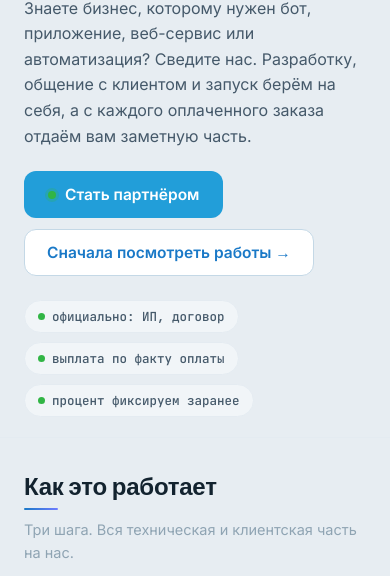
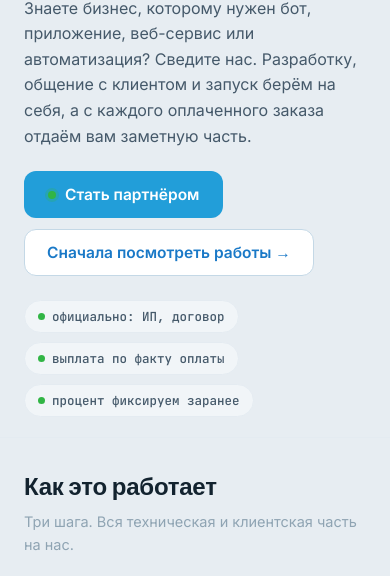
Before and after one commit to kremlebot-tg/freelance-portfolio, a plain HTML site: page partner.html in a window 390 px wide. Shown: the part 268-844 px from the top of the page. Drawn offline with Linux system fonts and the light colour scheme.

Commit message:
Remove decorative heading underlines

```diff
--- a/partner.html
+++ b/partner.html
@@ -175,8 +175,6 @@ body{margin:0;background:var(--bg);color:var(--text);-webkit-font-smoothing:anti
 
 /* final cta */
 .p-cta{background:var(--accent-tint);border:1px solid var(--border-hover);border-radius:18px;padding:clamp(24px,4vw,38px);text-align:center;display:flex;flex-direction:column;align-items:center;gap:15px}
-.p-cta .rd-section-title{padding-bottom:0}
-.p-cta .rd-section-title::after{display:none}
 .p-cta-row{display:flex;gap:11px;flex-wrap:wrap;justify-content:center}
 .p-direct{font:400 13.5px Inter,system-ui,sans-serif;color:var(--text-muted);margin-top:2px}
 .p-direct a{color:var(--accent);text-decoration:none}
--- a/theme.css
+++ b/theme.css
@@ -279,21 +279,13 @@ footer { view-transition-name: rd-footer; }
   .rd-card:hover::after { opacity: .82; }
 }
 
-/* Заголовки разделов получают короткий фирменный маркер. */
 .rd-section-title {
   position: relative;
   width: fit-content;
-  padding-bottom: 10px;
+  padding-bottom: 0;
 }
 .rd-section-title::after {
-  content: "";
-  position: absolute;
-  left: 0;
-  bottom: 0;
-  width: 42px;
-  height: 3px;
-  border-radius: 99px;
-  background: linear-gradient(90deg, var(--accent), var(--brand-violet));
+  display: none;
 }
 
 /* Основные CTA: лёгкий световой проход без постоянного движения. */
@@ -426,8 +418,7 @@ footer::after {
 @media (max-width:767px) {
   html { scroll-padding-top: 74px; }
   body::before { background: radial-gradient(30rem 23rem at 12% -4%, rgba(var(--accent-rgb), .12), transparent 70%); }
-  .rd-section-title { padding-bottom: 8px; }
-  .rd-section-title::after { width: 34px; height: 2px; }
+  .rd-section-title { padding-bottom: 0; }
   header[data-open="true"] { box-shadow: 0 20px 44px -24px var(--shadow-3); }
   header[data-open="true"] .hdr-nav { animation: rd-menu-in .28s var(--ease-out) both; }
   .rd-card { border-radius: min(18px, 4.5vw) !important; }
```
